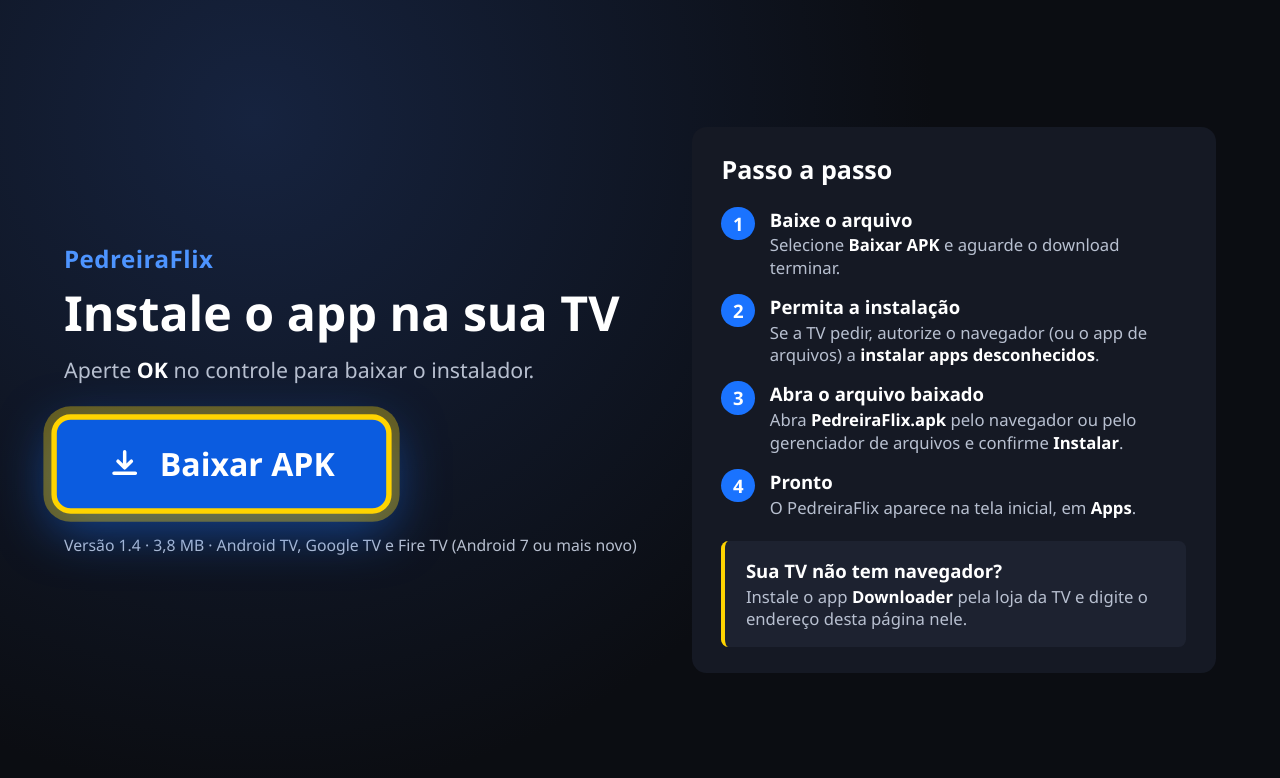
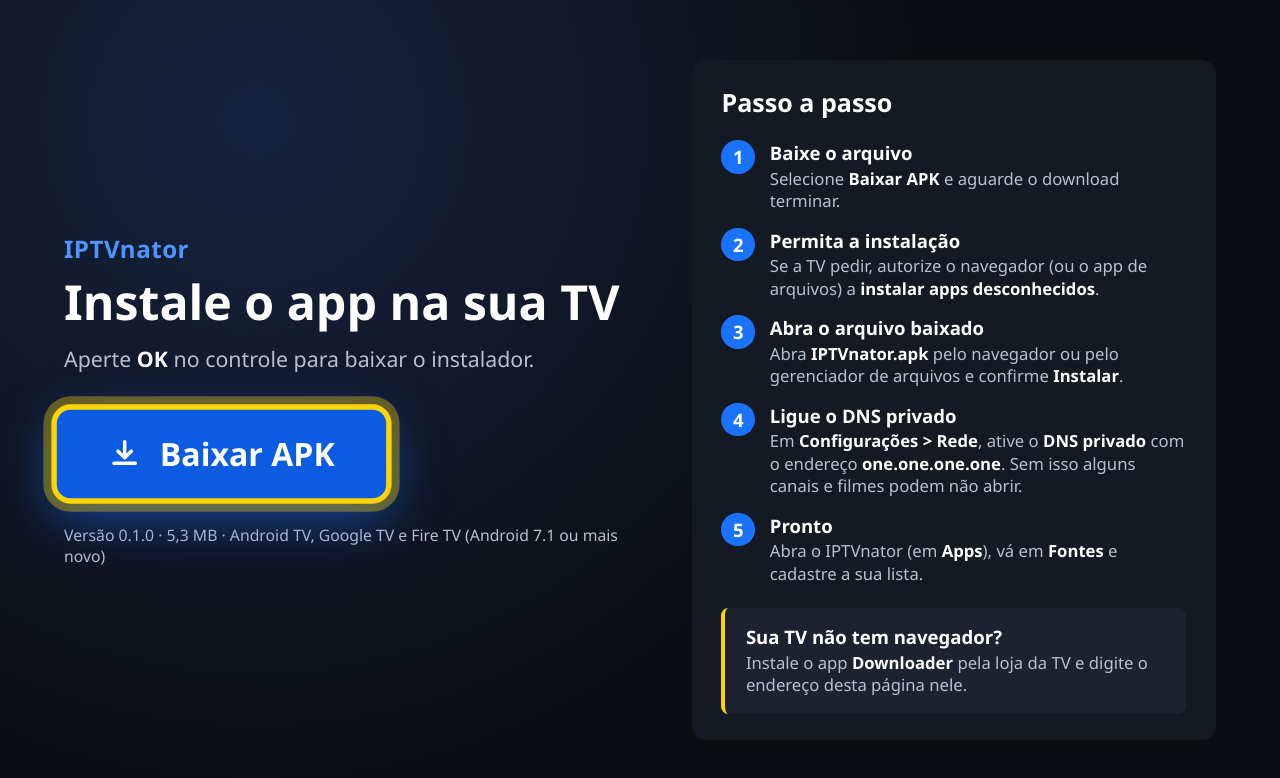
Before and after one commit to xandps/instalar-tv, a plain HTML site: page index.html in a window 1280 px wide. Drawn offline with Linux system fonts and the light colour scheme.

Commit message:
Troca o app do site pelo IPTVnator TV
Co-Authored-By: Claude Opus 5.5 <noreply@anthropic.com>

```diff
--- a/index.html
+++ b/index.html
@@ -4,7 +4,7 @@
   <meta charset="UTF-8">
   <meta name="viewport" content="width=device-width, initial-scale=1.0">
   <meta name="theme-color" content="#0b0d12">
-  <title>PedreiraFlix para TV</title>
+  <title>IPTVnator para TV</title>
   <link rel="stylesheet" href="style.css">
 </head>
 <body>
@@ -12,11 +12,11 @@
   <main class="layout">
 
     <section class="hero">
-      <p class="brand">PedreiraFlix</p>
+      <p class="brand">IPTVnator</p>
       <h1>Instale o app na sua TV</h1>
       <p class="lead">Aperte <strong>OK</strong> no controle para baixar o instalador.</p>
 
-      <a href="app.apk" download="PedreiraFlix.apk" type="application/vnd.android.package-archive"
+      <a href="app.apk" download="IPTVnator.apk" type="application/vnd.android.package-archive"
          class="download-btn" id="download" autofocus>
         <svg class="icon" viewBox="0 0 24 24" aria-hidden="true">
           <path d="M12 3v12m0 0l-5-5m5 5l5-5M4 19h16" />
@@ -24,7 +24,7 @@
         Baixar APK
       </a>
 
-      <p class="meta">Versão 1.4 · 3,8 MB · Android TV, Google TV e Fire TV (Android 7 ou mais novo)</p>
+      <p class="meta">Versão 0.1.0 · 5,3 MB · Android TV, Google TV e Fire TV (Android 7.1 ou mais novo)</p>
     </section>
 
     <section class="steps" aria-labelledby="titulo-passos">
@@ -48,14 +48,21 @@
           <span class="num">3</span>
           <div>
             <strong>Abra o arquivo baixado</strong>
-            <p>Abra <em>PedreiraFlix.apk</em> pelo navegador ou pelo gerenciador de arquivos e confirme <em>Instalar</em>.</p>
+            <p>Abra <em>IPTVnator.apk</em> pelo navegador ou pelo gerenciador de arquivos e confirme <em>Instalar</em>.</p>
           </div>
         </li>
         <li>
           <span class="num">4</span>
           <div>
+            <strong>Ligue o DNS privado</strong>
+            <p>Em <em>Configurações &gt; Rede</em>, ative o <em>DNS privado</em> com o endereço <em>one.one.one.one</em>. Sem isso alguns canais e filmes podem não abrir.</p>
+          </div>
+        </li>
+        <li>
+          <span class="num">5</span>
+          <div>
             <strong>Pronto</strong>
-            <p>O PedreiraFlix aparece na tela inicial, em <em>Apps</em>.</p>
+            <p>Abra o IPTVnator (em <em>Apps</em>), vá em <em>Fontes</em> e cadastre a sua lista.</p>
           </div>
         </li>
       </ol>
```
Also changed, not shown: 2 other files.
